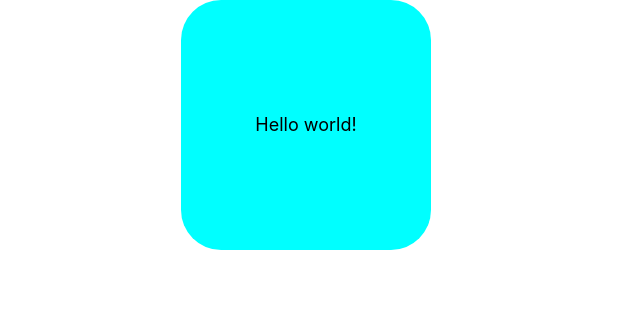
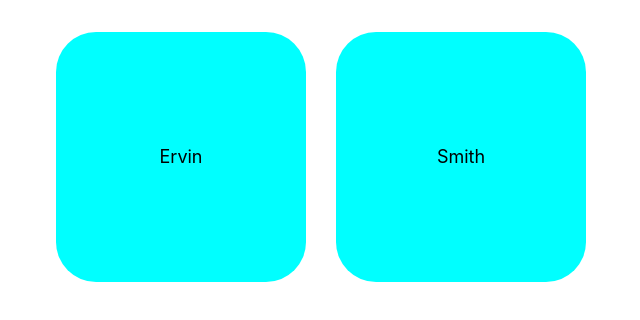
Before and after one commit to Erwin503/Vue_exercises, a Vue app: page / in a window 1280 px wide. Shown: the top 320 px of the page, without its empty margins (334-974 px from the left). Built offline with nearby package versions, Linux system fonts and the light colour scheme.

Commit message:
Still learning

```diff
--- a/src/App.vue
+++ b/src/App.vue
@@ -1,7 +1,21 @@
 <template>
-  <p>Hello world!</p>
+  <div class="body">
+    <div class="main">
+      <p>{{ name }}</p>
+    </div>
+    <div class="main">
+      <p>{{ surn }}</p>
+    </div>
+  </div>
 </template>
 
 <script>
-
+export default {
+  data() {
+    return {
+      name: "Ervin",
+      surn: "Smith",
+    };
+  },
+};
 </script>
--- a/src/assets/main.css
+++ b/src/assets/main.css
@@ -7,8 +7,15 @@
 
   font-weight: normal;
 }
+.body {
+  height: 100%;
+  width: 100%;
+  display:flex;
+  align-items: center;
+  justify-content: center;;
+}
 
-div {
+.main {
   display:flex;
   align-items: center;
   justify-content: center;;
@@ -16,7 +23,9 @@ div {
   height: 250px;
   background-color: aqua;
   border-radius: 40px;
+  margin-left: 30px;
 }
+
 p {
   color: black;
   font-size: large;
```
